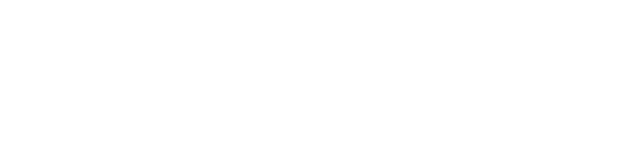
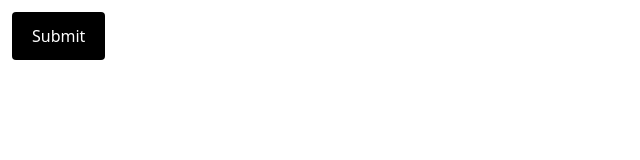
Before and after one commit to darkcohiba/tailwind-sandbox, a plain HTML site: page 10-interactivity/index.html in a window 1280 px wide. Shown: the whole page, without its empty margins (0-640 px from the left). Drawn offline with nearby package versions, Linux system fonts and the light colour scheme.

Commit message:
Interactivity

```diff
--- a/10-interactivity/index.html
+++ b/10-interactivity/index.html
@@ -9,7 +9,9 @@
   </head>
   <body>
     <!-- Hover State Styling -->
-
+    <button class="bg-black text-white py-3 px-5 rounded lg m-3 ">
+      Submit
+    </button>
     <!-- Focus State Styling -->
 
     <!-- Active State Styling -->
```
